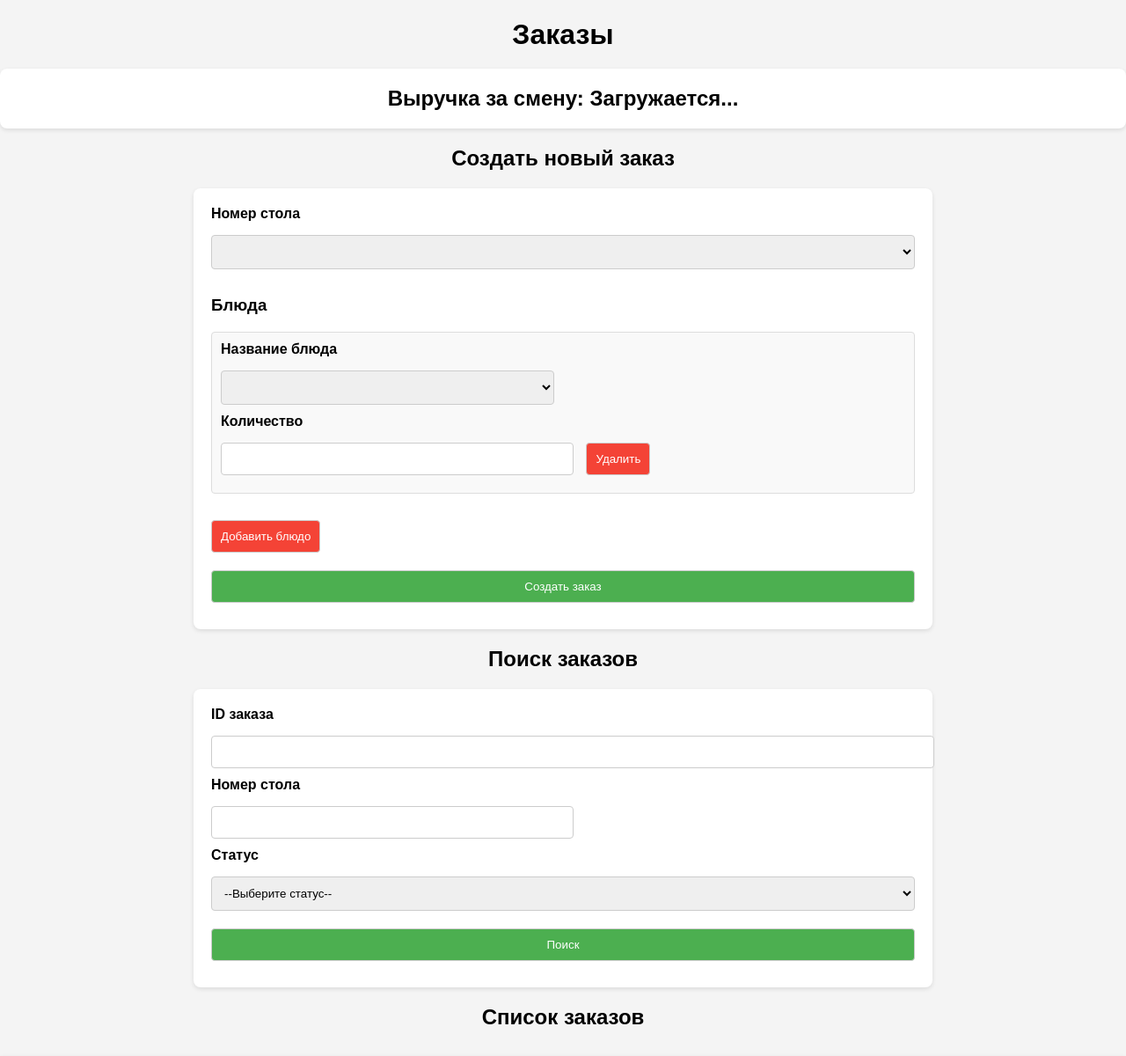
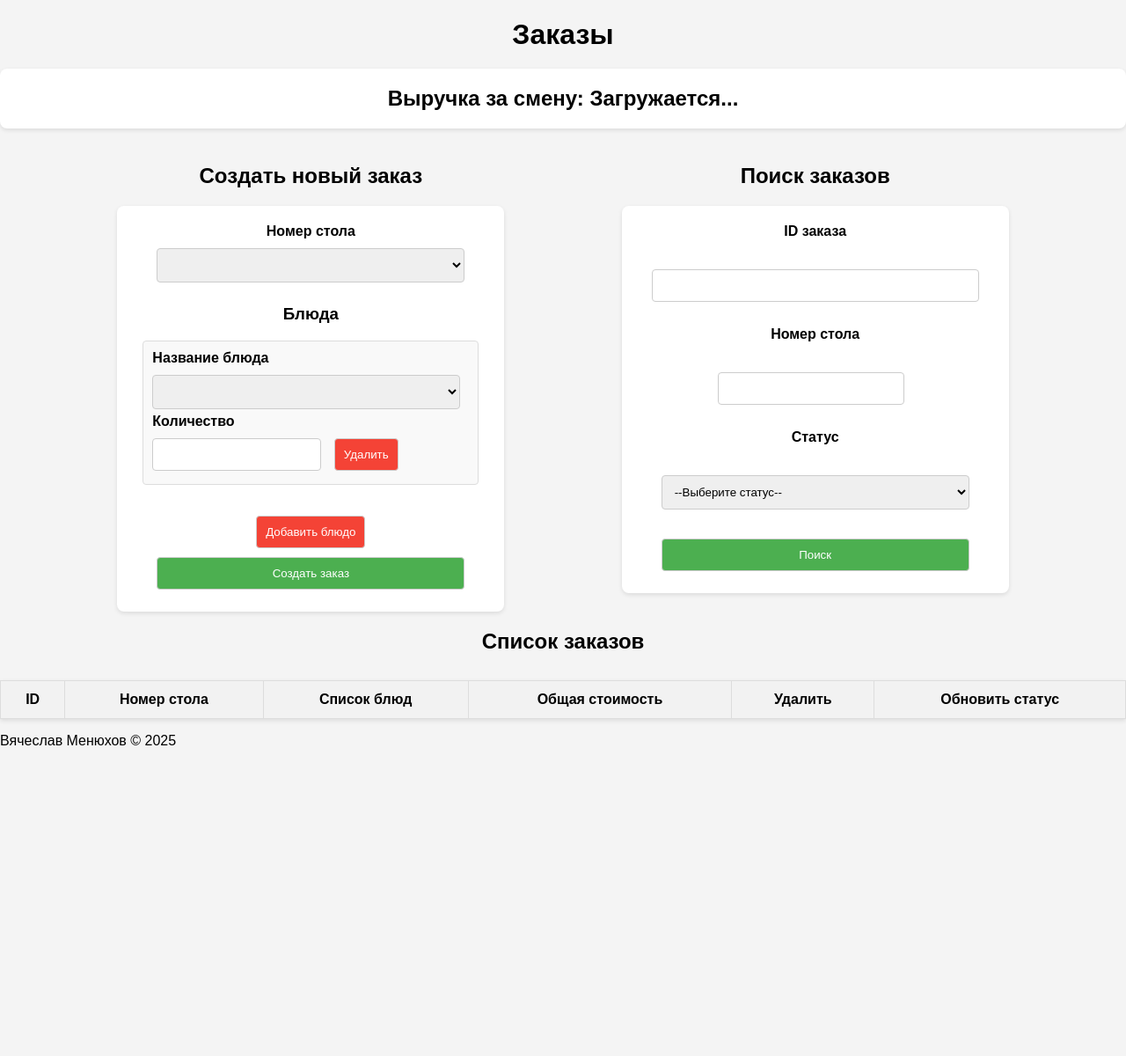
Before and after one commit to platsajacki/make_this_order, a Django app: page /orders/ in a window 1280 px wide. Shown: the top 1200 px of the page at 88% size. After the commit the page ends 847 px from the top, so only its background shows below. Run offline with Django 5.2, Linux system fonts and the light colour scheme; lists and menus that the app fills with data are empty.

Commit message:
Update front.

```diff
--- a/src/static/css/main.css
+++ b/src/static/css/main.css
@@ -17,12 +17,18 @@
 
 /* Стиль для формы */
 form {
-    max-width: 800px;
+    display: flex;
+    width: 400px;
+    min-height: 400px;
+    height: max-content;
     margin: 0 auto;
     background-color: #fff;
     padding: 20px;
     border-radius: 8px;
     box-shadow: 0 2px 5px rgba(0, 0, 0, 0.1);
+    flex-direction: column;
+    align-items: center;
+    justify-content: space-between;
 }
 
 label {
@@ -32,9 +38,9 @@
 }
 
 input, select, button {
-    width: 100%;
+    width: 90%;
     padding: 10px;
-    margin: 10px 0;
+    margin: 5px 0;
     border: 1px solid #ccc;
     border-radius: 4px;
 }
@@ -73,6 +79,16 @@
 }
 
 /* Стиль для списка заказов */
+.order-forms {
+    display: flex;
+    flex-direction: row;
+    justify-content: space-evenly;
+}
+
+.order-forms input, .order-forms select, .order-forms button {
+    width: 350px;
+}
+
 #order-table {
     width: 100%;
     margin-top: 30px;
--- a/src/static/templates/orders/order_list.html
+++ b/src/static/templates/orders/order_list.html
@@ -11,6 +11,8 @@
         <h2>Выручка за смену: <span id="revenue-amount">Загружается...</span></h2>
     </div>
 
+    <div class="order-forms">
+        <div>
             <!-- Форма для создания нового заказа -->
             <h2>Создать новый заказ</h2>
             <form id="create-order-form">
@@ -31,7 +33,8 @@
                 <button type="button" id="add-item">Добавить блюдо</button>
                 <button type="submit">Создать заказ</button>
             </form>
-
+        </div>
+        <div>
             <!-- Форма для поиска заказов -->
             <h2>Поиск заказов</h2>
             <form id="search-form">
@@ -48,6 +51,8 @@
                 </select>
                 <button type="submit">Поиск</button>
             </form>
+        </div>
+    </div>
 
     <!-- Список заказов -->
     <h2>Список заказов</h2>
```
Lines whose indentation alone changed are shown as unchanged.
